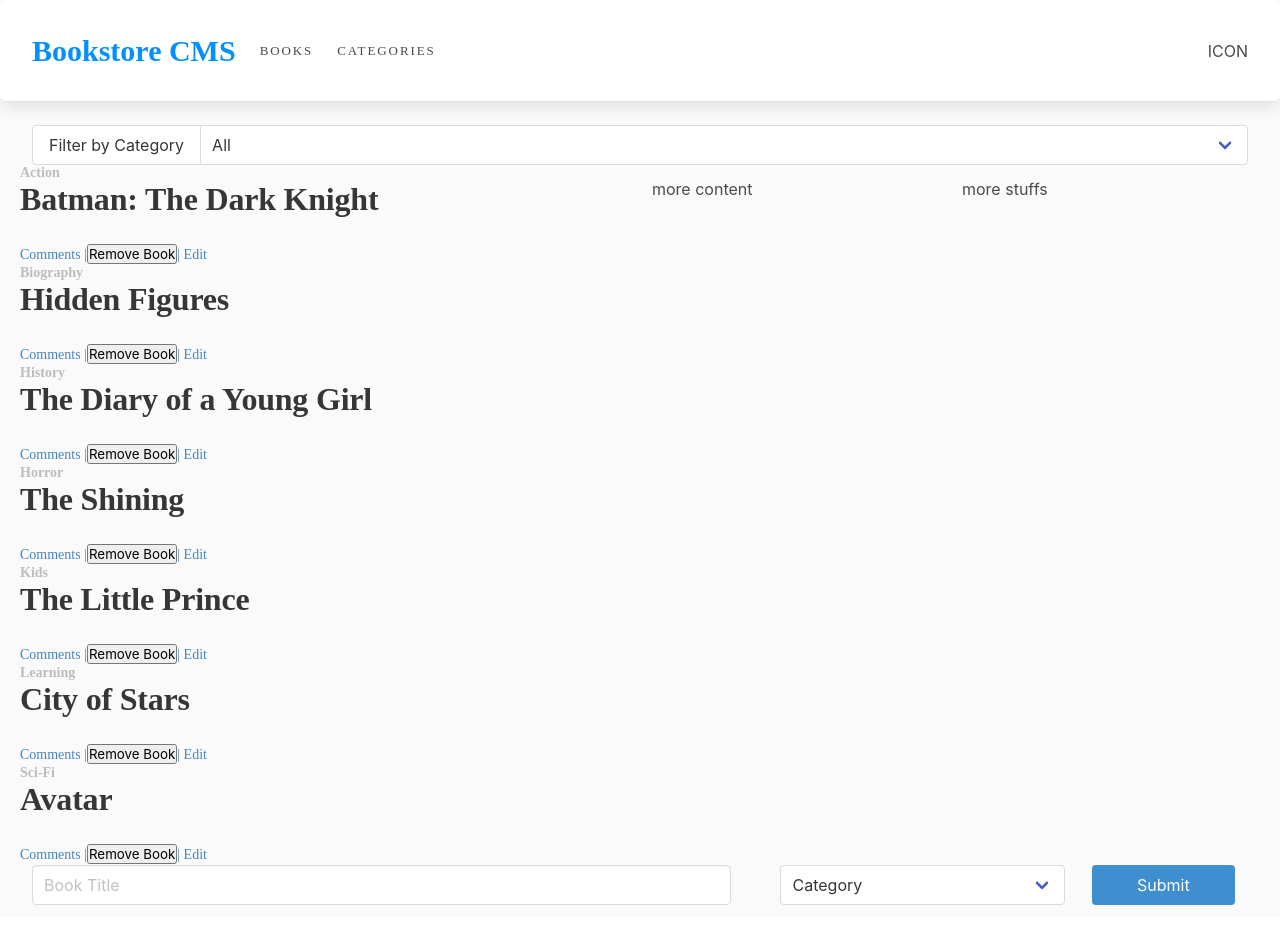
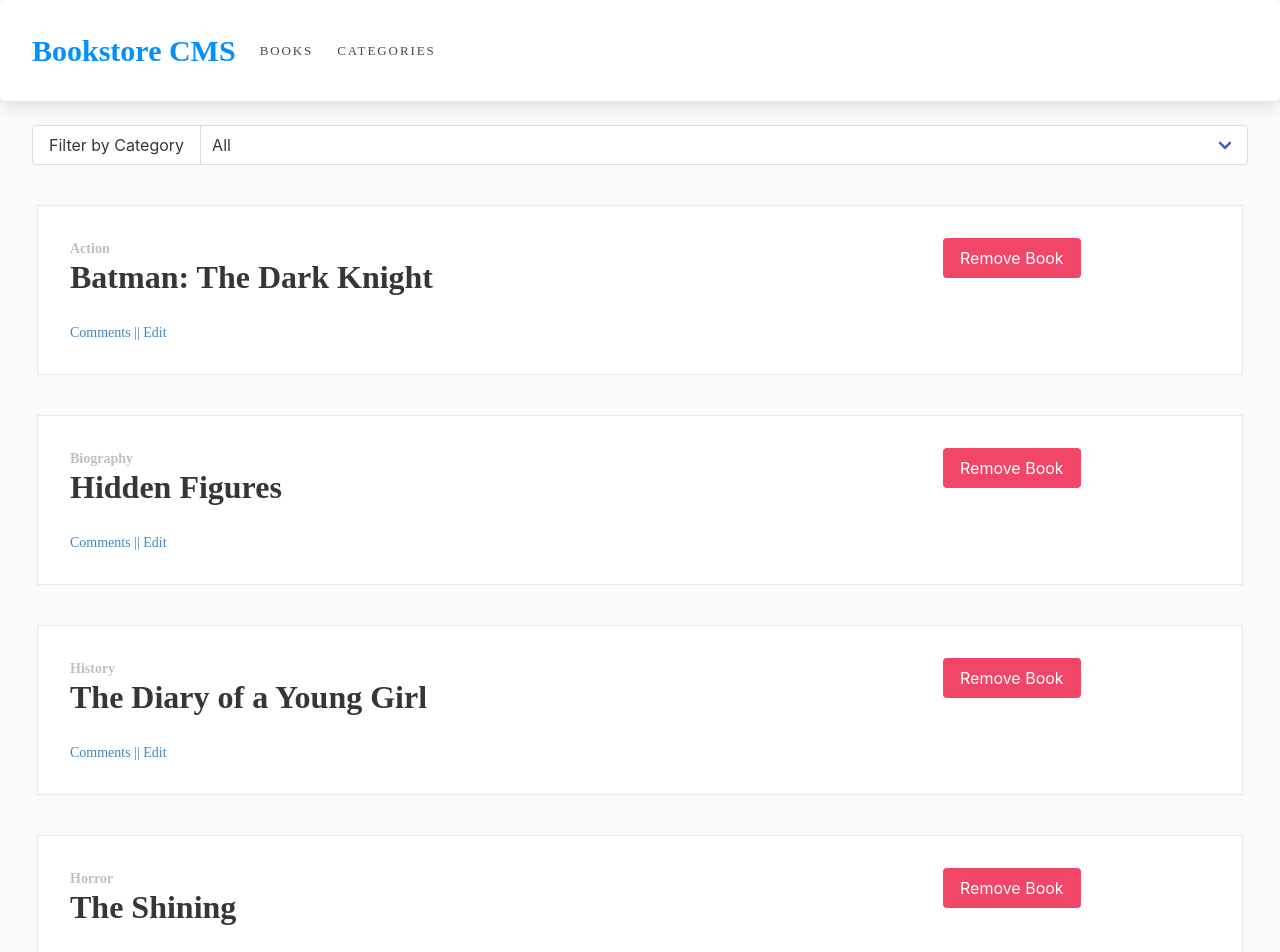
Before and after one commit to brugobi/bookstore-react-redux, a React (Create React App) app: page / in a window 1280 px wide. Shown: the top 952 px of the page. Before the commit the page ends 917 px from the top, so only its background shows below. Built offline with nearby package versions, Linux system fonts and the light colour scheme.

Commit message:
update the books styling

```diff
--- a/src/App.css
+++ b/src/App.css
@@ -5,6 +5,7 @@
 
 .wrapper {
   background-color: #fafafa;
+  padding-bottom: 100px;
 }
 
 .navbar-custom {
@@ -51,12 +52,6 @@
 .title {
   font-family: RobotoSlab;
   font-size: 22px;
-  font-weight: bold;
-  font-stretch: normal;
-  font-style: normal;
-  line-height: normal;
-  letter-spacing: -0.2px;
-  color: black;
 }
 
 .School-of {
@@ -64,10 +59,6 @@
   font-family: Montserrat;
   font-size: 14px;
   font-weight: bold;
-  font-stretch: normal;
-  font-style: normal;
-  line-height: normal;
-  letter-spacing: normal;
   color: gray;
 }
 
@@ -75,9 +66,21 @@
   font-family: RobotoSlab;
   font-size: 14px;
   font-weight: 300;
-  font-stretch: normal;
-  font-style: normal;
-  line-height: normal;
-  letter-spacing: normal;
   color: #4386bf;
 }
+
+.column-wrapper {
+  height: 170px;
+  padding: 20px;
+  background-color: white;
+  margin: 40px 5px !important;
+  border: solid 1px #e8e8e8;
+}
+
+.add-book {
+  margin: 29px 524px 19px 0;
+  font-family: Montserrat;
+  font-size: 20px;
+  font-weight: bold;
+  color: #888888;
+}
--- a/src/components/Book.js
+++ b/src/components/Book.js
@@ -2,23 +2,26 @@ import React from 'react';
 import PropTypes from 'prop-types';
 
 const Book = ({ book, clickHandler }) => (
-  <div className="columns">
-    <div>
+  <>
+    <div className="column is-9">
       <div className="School-of">{book.category}</div>
       <div className="title">{book.title}</div>
       <div>
         <span className="Comments">
           Comments |
         </span>
-        <span>
-          <button type="button" onClick={() => clickHandler(book)}>Remove Book</button>
-        </span>
         <span className="Comments">
           | Edit
         </span>
       </div>
     </div>
-  </div>
+
+    <div className="column is-3">
+      <span>
+        <button className="button is-danger" type="button" onClick={() => clickHandler(book)}>Remove Book</button>
+      </span>
+    </div>
+  </>
 );
 
 Book.propTypes = {
--- a/src/components/NavBar.js
+++ b/src/components/NavBar.js
@@ -15,7 +15,7 @@ const NavBar = () => (
     </div>
 
     <div className="navbar-end">
-      <div className="navbar-item">ICON</div>
+      <i className="fas fa-user-circle" />
     </div>
   </nav>
 );
--- a/src/containers/BooksForm.js
+++ b/src/containers/BooksForm.js
@@ -26,7 +26,8 @@ const BooksForm = ({ createBook }) => {
   return (
     <div>
       <form>
-        <div className="field is-grouped columns">
+        <div className="add-book">Add New Book</div>
+        <div className="field is-grouped columns mb-4">
           <div className="control column is-7">
             <input className="input" type="text" name="title" id="title" placeholder="Book Title" value={title} onChange={handleChange} />
           </div>
--- a/src/containers/BooksList.js
+++ b/src/containers/BooksList.js
@@ -27,22 +27,12 @@ const BooksList = () => {
   return (
     <div>
       <CategoryFilter handleFilter={handleFilterChange} />
-      <div className="columns">
-        <div className="column is-6">
-          <div>
-            <tbody>
-              {displayBooks().map((book) => (
-                <Book key={book.id} book={book} clickHandler={handleRemoveBook} />
-              ))}
-            </tbody>
+      <div>
+        {displayBooks().map((book) => (
+          <div key={book.id} className="columns column-wrapper">
+            <Book book={book} clickHandler={handleRemoveBook} />
           </div>
-        </div>
-        <div className="column">
-          more content
-        </div>
-        <div className="column">
-          more stuffs
-        </div>
+        ))}
       </div>
     </div>
   );
```
